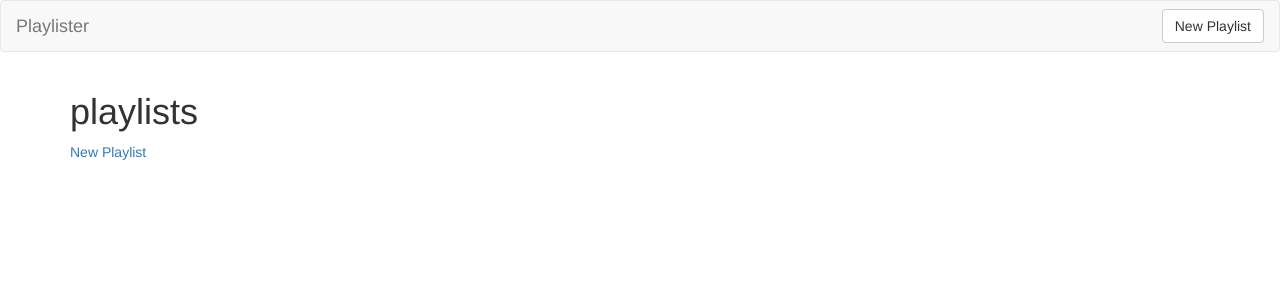
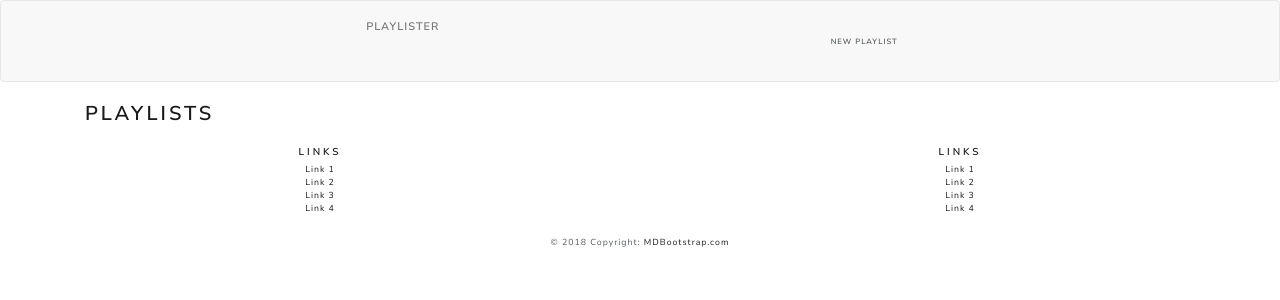
Before and after one commit to JohnminerIv/Playlist, a Flask app: page / in a window 1280 px wide. Shown: the top 300 px of the page. Run offline with Flask 2, Linux system fonts and the light colour scheme; data that the repository does not hold is empty; some libraries are stand-ins or nearby versions.

Commit message:
Bells and whistles

```diff
--- a/app.py
+++ b/app.py
@@ -1,6 +1,7 @@
 from flask import Flask, render_template, request, redirect, url_for
 from pymongo import MongoClient
 from bson.objectid import ObjectId
+from datetime import datetime
 import os
 
 host = os.environ.get('MONGODB_URI', 'mongodb://<JohnMiner>:<PlayL1st3r>@ds017688.mlab.com:17688/heroku_9ktnwzhl')
@@ -40,7 +41,8 @@ def playlists_submit():
     playlist = {
         "title": request.form.get('title'),
         'description': request.form.get('description'),
-        'videos': request.form.get('videos').split()
+        'videos': request.form.get('videos').split(),
+        'created_at': datetime.now()
     }
     playlist_id = playlists.insert_one(playlist).inserted_id
     return redirect(url_for('playlists_show', playlist_id=playlist_id))
--- a/templates/base.html
+++ b/templates/base.html
@@ -5,6 +5,7 @@
   <meta charset='utf-8'>
   <title>Playlister</title>
    <link rel='stylesheet' href='https://maxcdn.bootstrapcdn.com/bootstrap/3.3.7/css/bootstrap.min.css'>
+    <link rel='stylesheet' href='https://bootswatch.com/4/lux/bootstrap.min.css'>
 </head>
 <body>
     {% include 'partials/navbar.html' %}
@@ -13,6 +14,34 @@
         BODY CONTENT GOES HERE
     {% endblock %}
     </div>
+    <footer class='page-footer font-small blue pt-4'>
+    <div class='container-fluid text-center'>
+         <div class='row'>
+         <hr class='clearfix w-100 d-md-none pb-3'>
+         <div class='col-md-6 mb-md-0 mb-3'>
+             <h5 class='text-uppercase'>Links</h5>
+             <ul class='list-unstyled'>
+                 <li><a href='#!'>Link 1</a></li>
+                 <li><a href='#!'>Link 2</a></li>
+                 <li><a href='#!'>Link 3</a></li>
+                 <li><a href='#!'>Link 4</a></li>
+             </ul>
+         </div>
+         <div class='col-md-6 mb-md-0 mb-3'>
+             <h5 class='text-uppercase'>Links</h5>
+             <ul class='list-unstyled'>
+                 <li><a href='#!'>Link 1</a></li>
+                 <li><a href='#!'>Link 2</a></li>
+                 <li><a href='#!'>Link 3</a></li>
+                 <li><a href='#!'>Link 4</a></li>
+             </ul>
+         </div>
+         </div>
+    </div>
+    <div class='footer-copyright text-center py-3'>© 2018 Copyright:
+       <a href='https://mdbootstrap.com/education/bootstrap/'> MDBootstrap.com</a>
+    </div>
+</footer>
     <script src='https://maxcdn.bootstrapcdn.com/bootstrap/3.3.7/js/bootstrap.min.js'></script>
 </body>
 </html>
--- a/templates/playlists_index.html
+++ b/templates/playlists_index.html
@@ -2,7 +2,6 @@
 {% extends 'base.html' %}
 {% block content %}
     <h1>playlists</h1>
-    <a href='/playlists/new'>New Playlist</a>
     {% for playlist in playlists%}
         <div class="col-md-3">
          <h2><a href='/playlists/{{playlist._id}}'>{{ playlist.title }}</a></h2>
```
Also changed, not shown: templates/playlists_show.html (+6 -1 lines).
